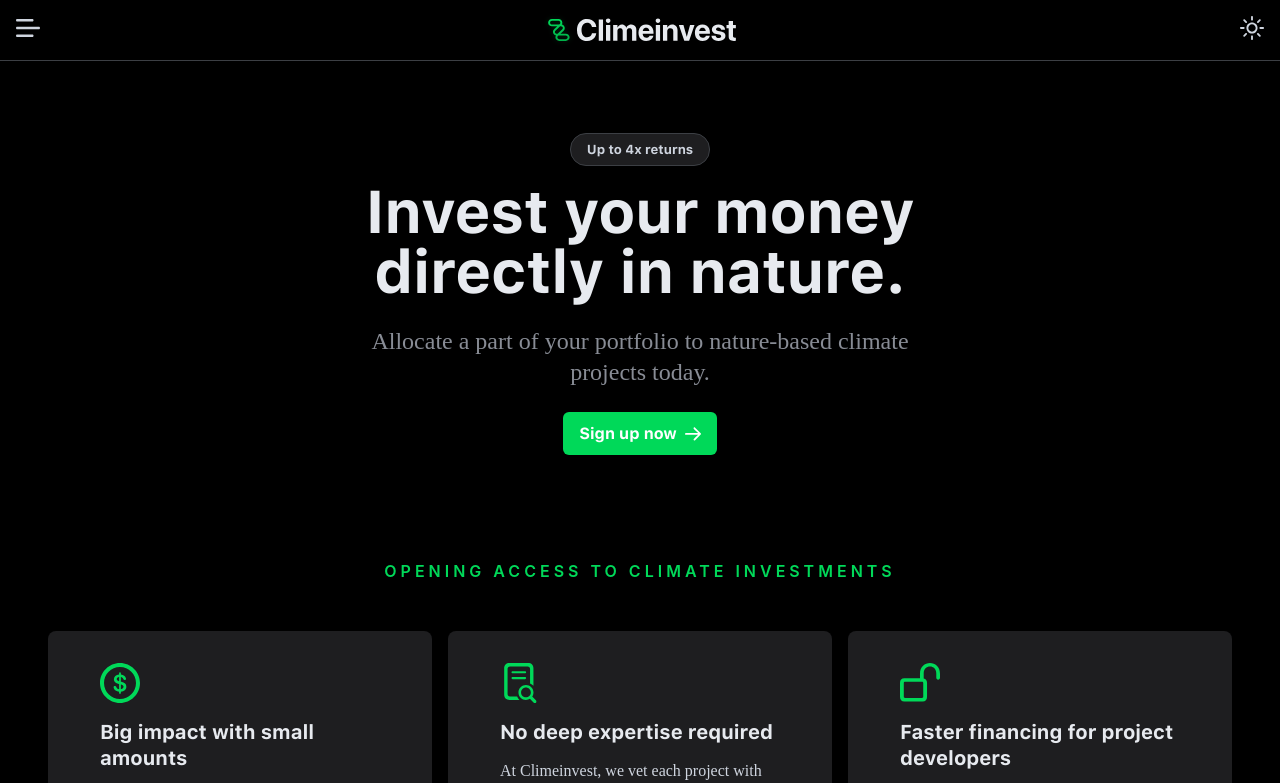
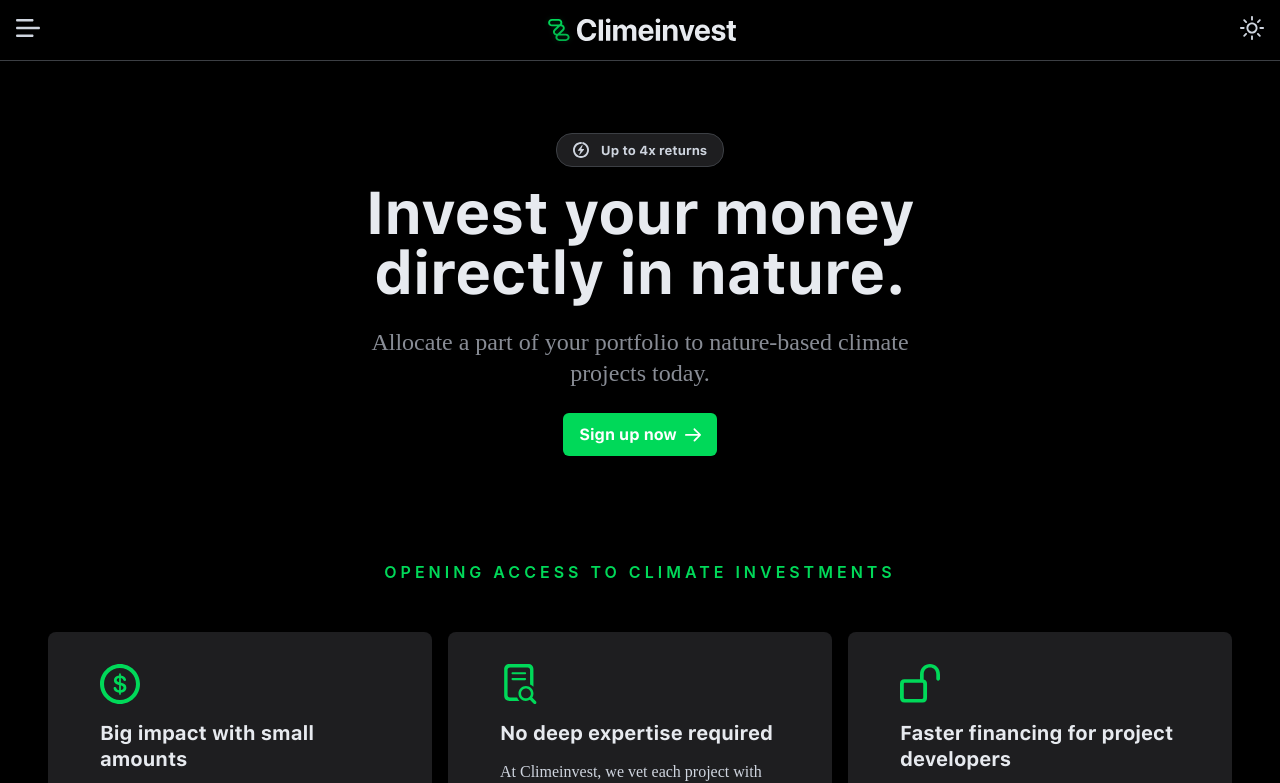
Before and after one commit to ClementeSerrano/web-app-boilerplate, a React (Create React App) app: page / in a window 1280 px wide. Shown: the top 783 px of the page. Built offline with nearby package versions, Linux system fonts and the light colour scheme; no server answers; a web font is replaced by a local one.

Commit message:
:necktie: Add BoltCircledIcon icon

```diff
--- /dev/null
+++ b/src/common/assets/icons/BoltCircledIcon.tsx
@@ -0,0 +1,23 @@
+import { VectorProps } from '../../theme/theme.types';
+
+export default function BoltCircledIcon({
+  height = 48,
+  style,
+  className,
+  color = 'currentcolor',
+}: VectorProps) {
+  return (
+    <svg
+      height={height}
+      viewBox="0 0 48 48"
+      style={style}
+      className={className}
+      fill="none"
+    >
+      <path
+        d="M0 24C0 37.2302 10.7698 48 24 48C37.2302 48 48 37.2302 48 24C48 12.0232 39.2031 2.08897 27.7137 0.301741C28.2012 1.02128 28.5029 1.88008 28.5029 2.83172C28.5029 4.03868 28.0155 5.1528 27.2263 5.94197C35.7911 7.4971 42.3366 15.0174 42.3366 24C42.3366 34.0967 34.1199 42.3366 24 42.3366C13.9033 42.3366 5.66344 34.0967 5.66344 24C5.66344 13.8801 13.9033 5.66344 24 5.66344C25.5551 5.66344 26.8317 4.38685 26.8317 2.83172C26.8317 1.2766 25.5551 0 24 0C10.7698 0 0 10.7698 0 24ZM14.4603 25.4391C14.4603 26.0426 14.9478 26.4836 15.5513 26.4836H22.7234L18.8936 36.6963C18.3598 38.1818 19.9381 39.0174 20.9362 37.8104L32.7273 23.1412C32.9362 22.8395 33.0986 22.5377 33.0986 22.236C33.0986 21.6325 32.6112 21.1915 32.0077 21.1915H24.8356L28.6654 10.9787C29.1992 9.51644 27.6209 8.65764 26.6228 9.8646L14.8317 24.5338C14.6228 24.8356 14.4603 25.1373 14.4603 25.4391Z"
+        fill={color}
+      />
+    </svg>
+  );
+}
--- a/src/home/pages/sections/HeroSection/HeroSection.tsx
+++ b/src/home/pages/sections/HeroSection/HeroSection.tsx
@@ -11,6 +11,7 @@ import {
   HomePageTitle,
   HomePageWaitingListButton,
 } from './HeroSection.styles';
+import BoltCircledIcon from '../../../../common/assets/icons/BoltCircledIcon';
 
 /**
  * Home module main page.
@@ -24,6 +25,10 @@ export default function HeroSection() {
     <>
       <SectionContainer style={{ paddingBottom: theme.spacing.xl }}>
         <InformativePill style={{ marginBottom: theme.spacing.sm }}>
+          <BoltCircledIcon
+            height={16}
+            style={{ marginRight: theme.spacing.xs }}
+          />{' '}
           Up to 4x returns
         </InformativePill>
 
```
